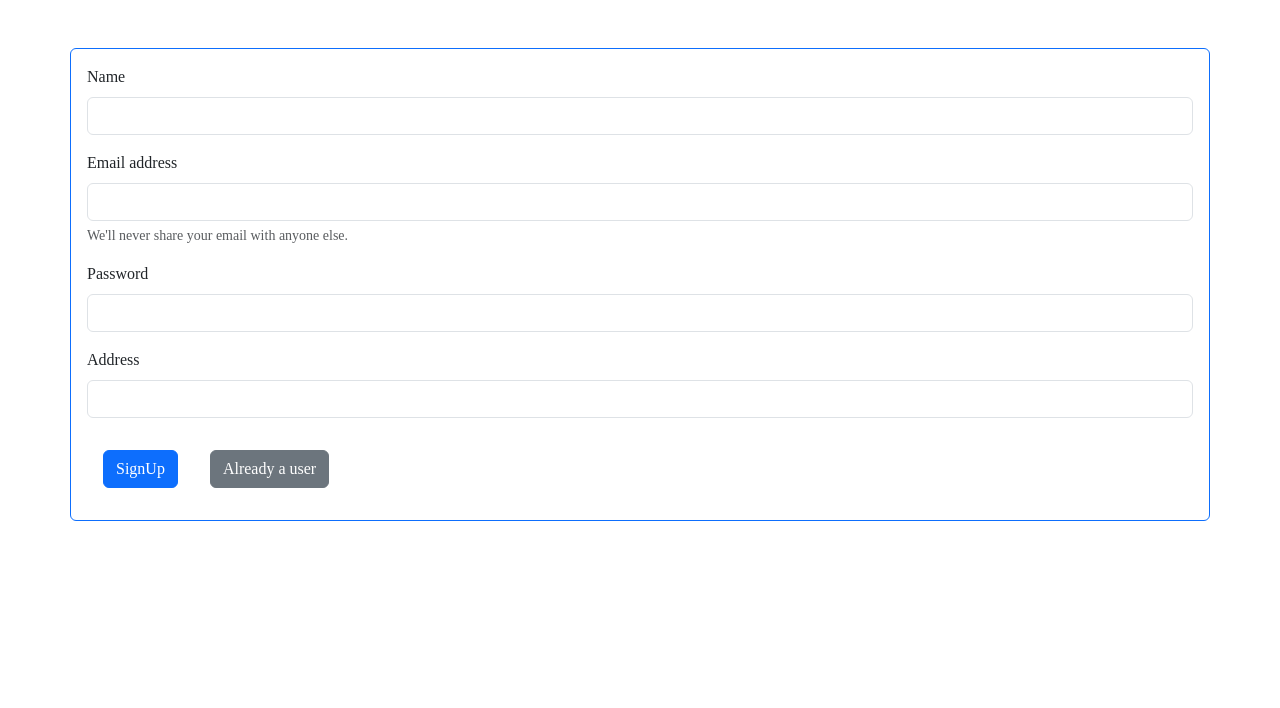
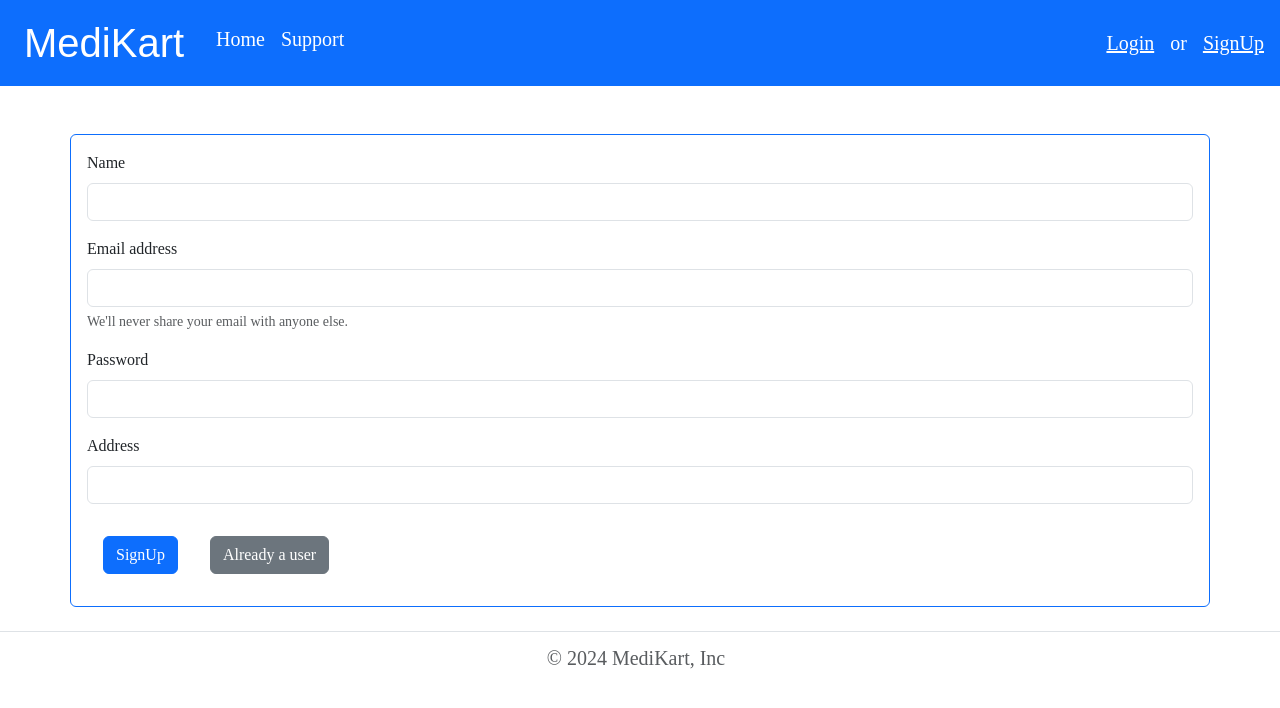
Before and after one commit to aerraj/MediKart, a React (Vite) app in the folder frontend/: page /createuser in a window 1280 px wide. Shown: the top 708 px of the page. Built offline with nearby package versions, Linux system fonts and the light colour scheme; a web font is replaced by a local one.

Commit message:
updated-user-signup-login

```diff
--- a/frontend/src/screens/Login.jsx
+++ b/frontend/src/screens/Login.jsx
@@ -1,5 +1,7 @@
 import { useState } from 'react'
 import { Link, useNavigate } from 'react-router-dom'
+import Navbar from './../components/Navbar';
+import Footer from './../components/Footer';
 export default function Login () {
   const [credentials, setcredentials] = useState({
     email: '',
@@ -37,6 +39,7 @@ export default function Login () {
 
   return (
     <div>
+      <Navbar/>
       <div className='container border border-primary rounded mt-5 p-3'>
         <form onSubmit={handleSubmit}>
           <div className='mb-3'>
@@ -74,6 +77,8 @@ export default function Login () {
           </Link>
         </form>
       </div>
+      <div style={{ height: '250px' }}></div>
+      <Footer/>
     </div>
   )
 }
--- a/frontend/src/screens/Signup.jsx
+++ b/frontend/src/screens/Signup.jsx
@@ -1,6 +1,8 @@
 // import React from 'react'
 import { useState } from 'react';
 import { Link,useNavigate } from 'react-router-dom';
+import Navbar from './../components/Navbar';
+import Footer from './../components/Footer';
 
 export default function Signup() {
 
@@ -37,6 +39,7 @@ const onChange = (e) => {
 
   return (
     <>
+    <Navbar/>
     <div className="container border border-primary rounded mt-5 p-3 ">
       <form onSubmit={handleSubmit}>
       <div className="mb-3">
@@ -60,6 +63,7 @@ const onChange = (e) => {
   <Link to="/login" className="btn btn-secondary m-3">Already a user</Link>
   </form>
 </div>
+<Footer/>
     </>
   )
 }
```
